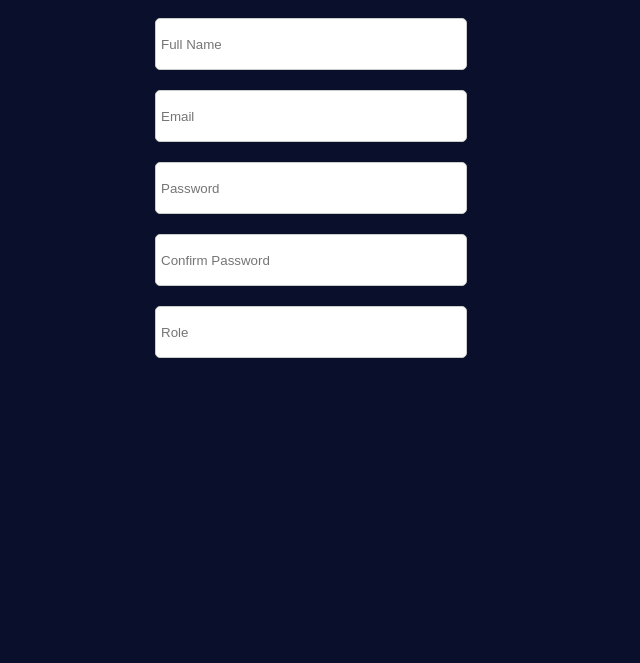
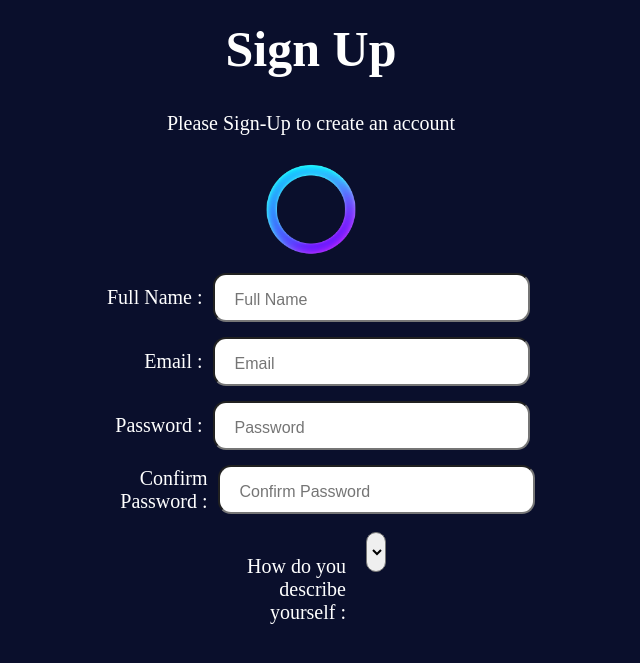
Before and after one commit to Jerry-Courage/NovaEngine, a PHP site: page /sign-up.html in a window 1280 px wide. Shown: the top 663 px of the page, without its empty margins (329-969 px from the left). Run offline with PHP 8.4, Linux system fonts and the light colour scheme.

Commit message:
succesfully added

```diff
--- a/sign-up.html
+++ b/sign-up.html
@@ -3,34 +3,149 @@
   <head>
     <meta charset="UTF-8" />
     <meta name="viewport" content="width=device-width, initial-scale=1.0" />
+    <link rel="preconnect" href="https://fonts.googleapis.com" />
+    <link rel="preconnect" href="https://fonts.gstatic.com" crossorigin />
+    <link
+      href="https://fonts.googleapis.com/css2?family=Roboto+Condensed:ital,wght@0,100..900;1,100..900&family=Roboto:ital,wght@0,100..900;1,100..900&display=swap"
+      rel="stylesheet"
+    />
     <title>Sign-Up</title>
-  </head>
     <style>
       body {
         background-color: #0a0f2c;
+        color: white;
+        text-align: center;
+        justify-content: space-between;
       }
+
       #form {
         display: flex;
-      justify-content: center;
         flex-direction: column;
         align-items: center;
+        gap: 15px;
+        margin-top: 20px;
+        justify-content: space-between;
       }
-    #form input {
-      width: 300px;
+
+      .form-group {
+        display: flex;
+        align-items: center;
+        gap: 10px;
+        justify-content: space-between;
+      }
+      .form-group label,
+      input {
+        font-size: 20px;
+        display: inline-block;
+      }
+
+      label {
+        width: 120px; /* fixes alignment */
+        text-align: right;
+        display: inline-block;
+      }
+
+      input,
+      select {
+        flex: 1;
+        padding: 5px;
+      }
+      .form-group input {
+        width: 288px;
+        border-radius: 13px;
+        padding-left: 20px;
+        padding-top: 12px;
+        padding-bottom: 10px;
+      }
+      .form-group input::placeholder {
+        font-size: 16px;
+      }
+      .main {
+        display: flex;
+        justify-content: center;
+        align-items: center;
+        height: 300px;
+
+        font-size:10px;
+
+      }
+      h1 {
+        font-size: 50px;
+        margin-top: 20px;
+      }
+      .pls {
+        font-size: 20px;
+      }
+      #role {
+        width: 20px;
         height: 40px;
-      margin: 10px;
-      padding: 5px;
-      border-radius: 5px;
-      border: 1px solid #ccc;
+        border-radius: 13px;
+        font-size: 18px;
+        padding-left: 10px;
+        margin-left: 10px;
+        margin-top:-76px;
+
+      }
+      .role {
+
+
+
+      }
+
+      .logo img {
+        width:150px;
+        height:150px;
+
+
       }
     </style>
+  </head>
   <body>
-    <forms id="form">
-      <input type="text" placeholder="Full Name" />
-      <input type="text" placeholder="Email " />
-      <input type="text" placeholder="Password" />
-      <input type="text" placeholder="Confirm Password" />
-      <input type="text" placeholder="Role" />
-    </forms>
+    <h1>Sign Up</h1>
+    <div class="pls">Please Sign-Up to create an account</div>
+    <div class="logo">
+      <img
+        src="image/file_00000000e1c461f9a425912a16c49f72-removebg-preview.png"
+        alt="OctaNova Logo"
+
+      />
+    <div class="main">
+      <form id="form">
+        <div class="form-group">
+          <label for="fullname">Full Name : </label>
+          <input id="fullname" type="text" placeholder="Full Name" /><br />
+        </div>
+
+        <div class="form-group">
+          <label for="email">Email : </label>
+          <input id="email" type="text" placeholder="Email" /><br />
+        </div>
+
+        <div class="form-group">
+          <label for="password">Password : </label>
+          <input id="password" type="password" placeholder="Password" /><br />
+        </div>
+
+        <div class="form-group">
+          <label for="confirm-password">Confirm Password : </label>
+          <input
+            id="confirm-password"
+            type="password"
+            placeholder="Confirm Password"
+          />
+        </div>
+        <br />
+
+        <div class="form-group role">
+          <label for="role">How do you describe yourself : </label>
+          <select name="role" id="role">
+            <option value="Dreamer">Dreamer</option>
+            <option value="investor">Investor</option>
+            <option value="company">Company</option>
+            <option value="Talent">Talent</option>
+          </select><br/>
+        </div>
+      </form>
+    </div>
   </body>
 </html>
```
Also changed, not shown: assets/css/style.css (+24 -3 lines), index.html (+46 -11 lines). Lines whose indentation alone changed are shown as unchanged.
